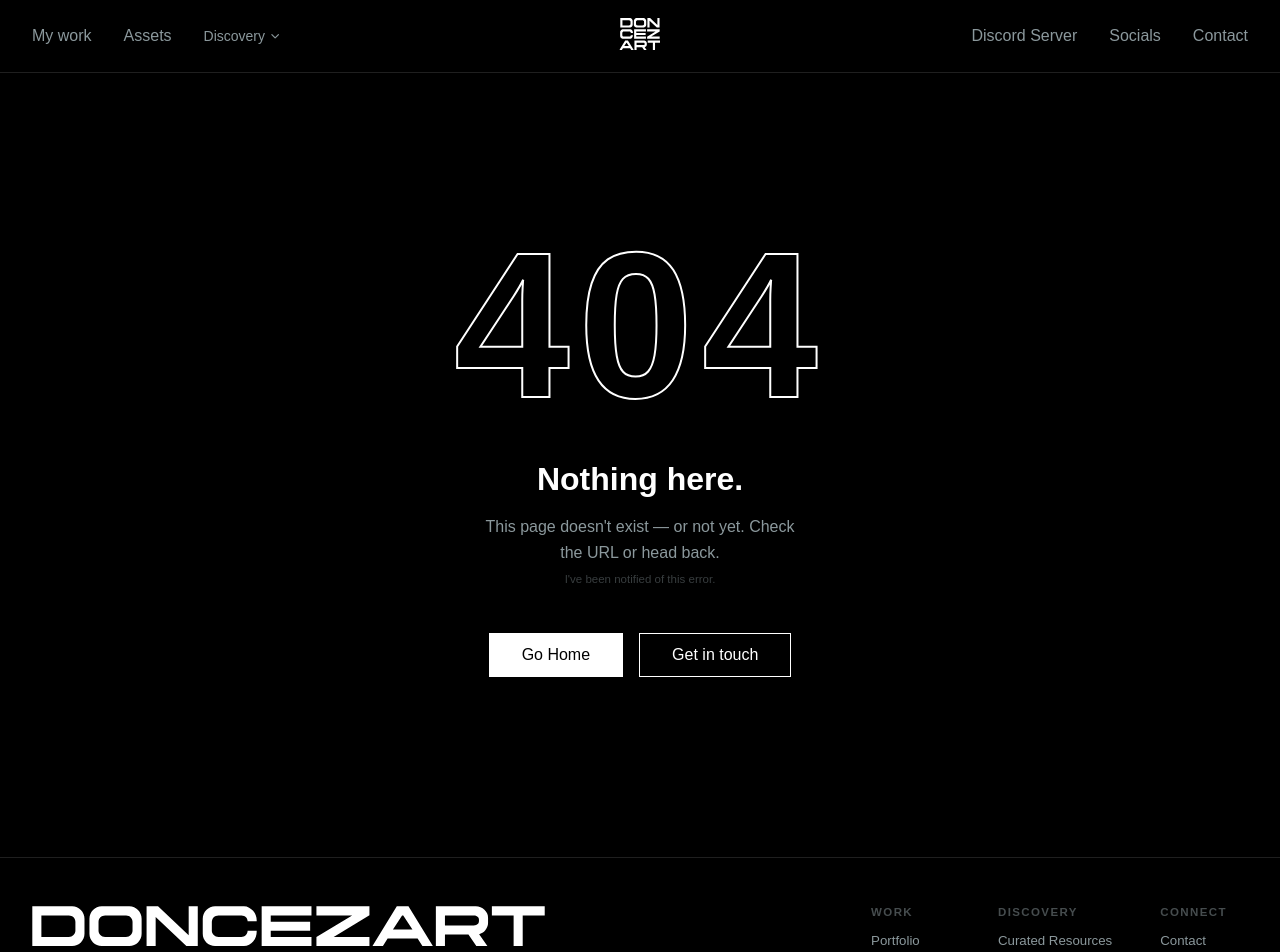
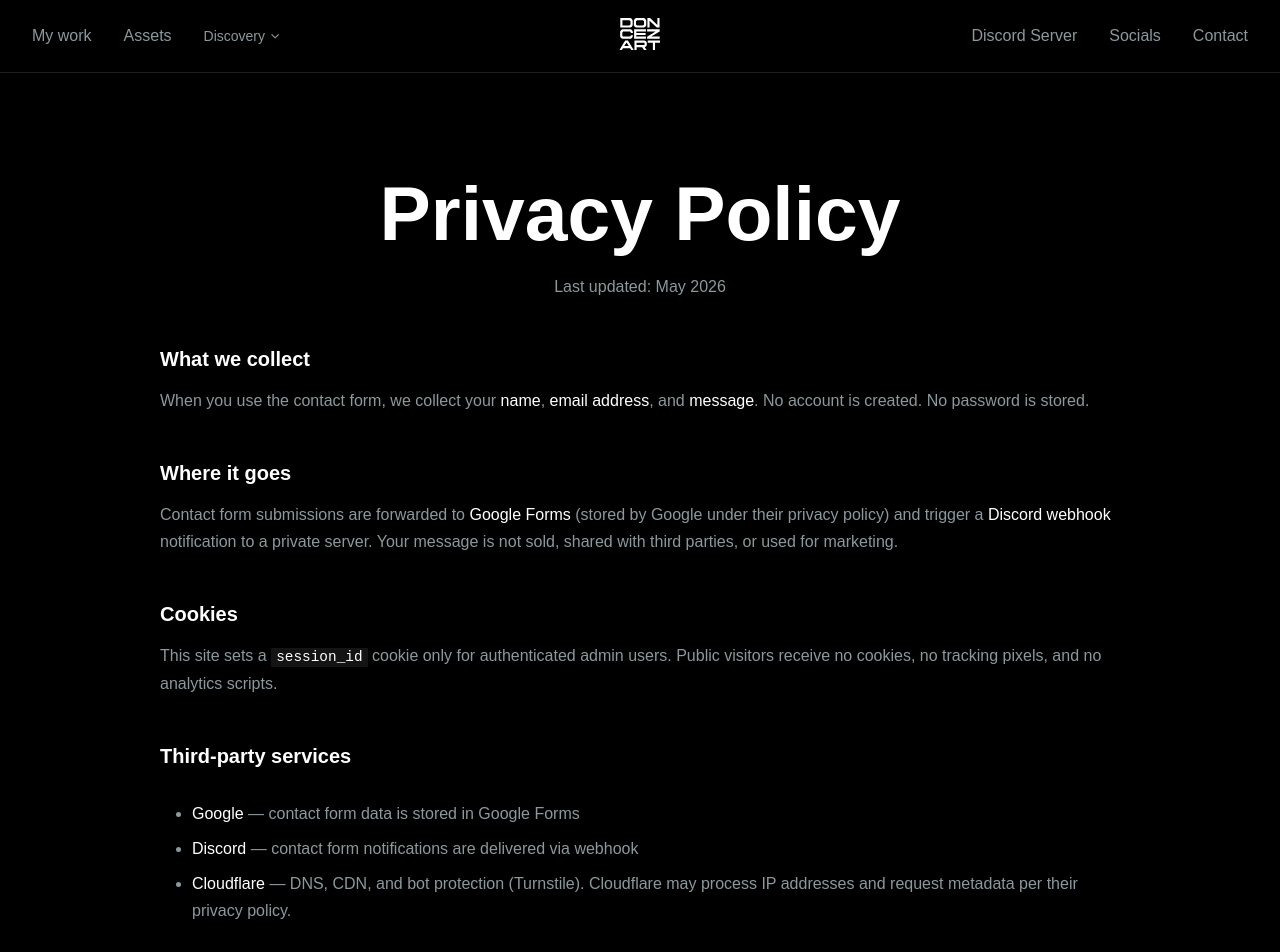
Before and after one commit to doncezart/doncezart-site, a SvelteKit app: page /privacy in a window 1280 px wide. Before the commit this address had no page. Shown: the top 952 px of the page. Built offline with nearby package versions, Linux system fonts and the light colour scheme; a web font is replaced by a local one.

Commit message:
feat: add privacy policy page

```diff
--- /dev/null
+++ b/src/routes/privacy/+page.svelte
@@ -0,0 +1,107 @@
+<script>
+    import PageHeader from '$lib/components/ui/PageHeader.svelte';
+</script>
+
+<svelte:head>
+    <title>Privacy Policy — DONCEZART</title>
+    <meta name="description" content="How DONCEZART handles your data." />
+</svelte:head>
+
+<PageHeader title="Privacy Policy" subtitle="Last updated: May 2026" />
+
+<div class="content">
+
+    <section>
+        <h2>What we collect</h2>
+        <p>When you use the contact form, we collect your <strong>name</strong>, <strong>email address</strong>, and <strong>message</strong>. No account is created. No password is stored.</p>
+    </section>
+
+    <section>
+        <h2>Where it goes</h2>
+        <p>Contact form submissions are forwarded to <strong>Google Forms</strong> (stored by Google under their privacy policy) and trigger a <strong>Discord webhook</strong> notification to a private server. Your message is not sold, shared with third parties, or used for marketing.</p>
+    </section>
+
+    <section>
+        <h2>Cookies</h2>
+        <p>This site sets a <code>session_id</code> cookie only for authenticated admin users. Public visitors receive no cookies, no tracking pixels, and no analytics scripts.</p>
+    </section>
+
+    <section>
+        <h2>Third-party services</h2>
+        <ul>
+            <li><strong>Google</strong> — contact form data is stored in Google Forms</li>
+            <li><strong>Discord</strong> — contact form notifications are delivered via webhook</li>
+            <li><strong>Cloudflare</strong> — DNS, CDN, and bot protection (Turnstile). Cloudflare may process IP addresses and request metadata per their privacy policy.</li>
+        </ul>
+    </section>
+
+    <section>
+        <h2>Your rights</h2>
+        <p>To request deletion of any data submitted via the contact form, email <a href="mailto:me@doncez.art">me@doncez.art</a>. We will comply within 30 days.</p>
+    </section>
+
+    <section>
+        <h2>Contact</h2>
+        <p>Questions about this policy? <a href="/contact">Get in touch</a> or email <a href="mailto:me@doncez.art">me@doncez.art</a>.</p>
+    </section>
+
+</div>
+
+<style>
+    .content {
+        max-width: 60rem;
+        margin: 0 auto;
+        padding: 0 var(--container-pad) var(--space-4xl);
+        display: flex;
+        flex-direction: column;
+        gap: var(--space-2xl);
+    }
+
+    section {
+        display: flex;
+        flex-direction: column;
+        gap: var(--space-md);
+    }
+
+    h2 {
+        font-family: var(--font-display);
+        font-size: var(--text-xl);
+        font-weight: 600;
+        color: var(--color-text-primary);
+    }
+
+    p, li {
+        font-family: var(--font-body);
+        font-size: var(--text-base);
+        color: var(--color-text-secondary);
+        line-height: 1.7;
+    }
+
+    ul {
+        padding-left: var(--space-xl);
+        display: flex;
+        flex-direction: column;
+        gap: var(--space-sm);
+    }
+
+    strong {
+        color: var(--color-text-primary);
+        font-weight: 500;
+    }
+
+    code {
+        font-family: monospace;
+        font-size: 0.9em;
+        color: var(--color-text-primary);
+        background: rgba(255, 255, 255, 0.08);
+        padding: 0.1em 0.35em;
+    }
+
+    a {
+        color: var(--color-text-primary);
+        text-underline-offset: 3px;
+    }
+    a:hover {
+        opacity: 0.7;
+    }
+</style>
```
